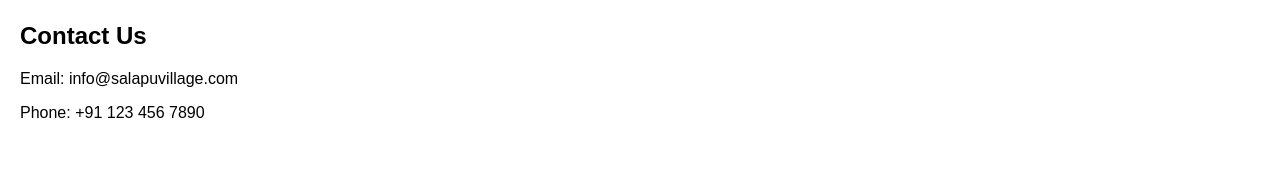
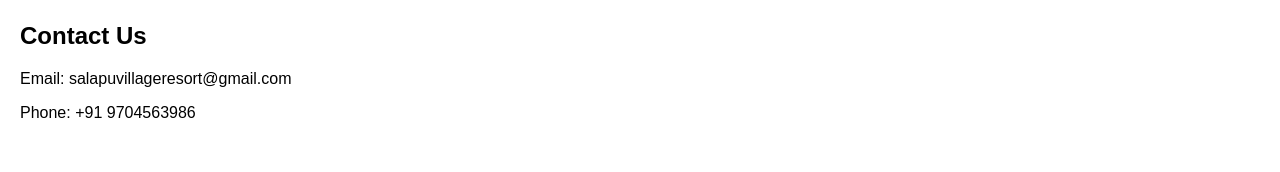
Before and after one commit to nagarajusalapu3698-sudo/salapu-village-resort, a plain HTML site: page index.html in a window 1280 px wide. Shown: the part 1392-1564 px from the top of the page. Drawn offline with Linux system fonts and the light colour scheme.

Commit message:
Update index.html

```diff
--- a/index.html
+++ b/index.html
@@ -83,8 +83,8 @@
   <!-- Contact Section -->
   <section id="contact">
     <h2>Contact Us</h2>
-    <p>Email: info@salapuvillage.com</p>
-    <p>Phone: +91 123 456 7890</p>
+    <p>Email: salapuvillageresort@gmail.com</p>
+    <p>Phone: +91 9704563986</p>
   </section>
 
   <footer>
```
